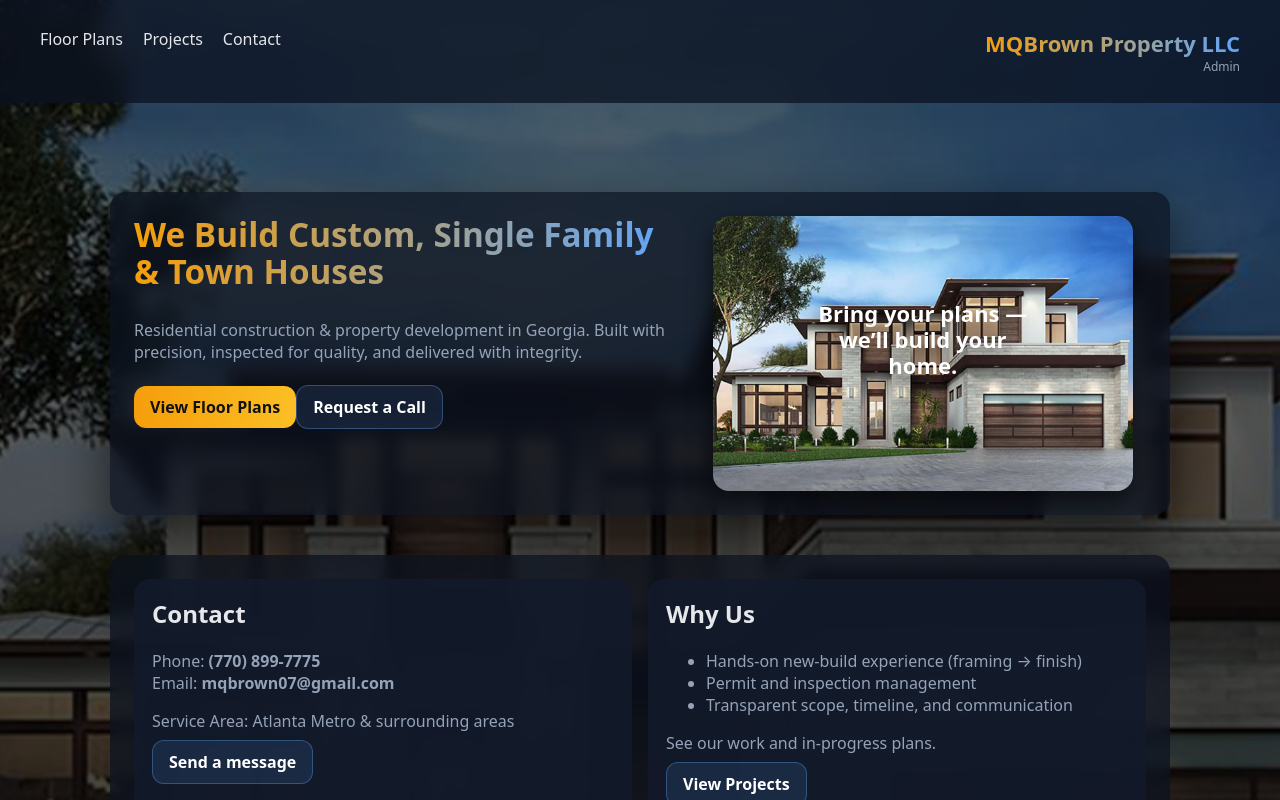
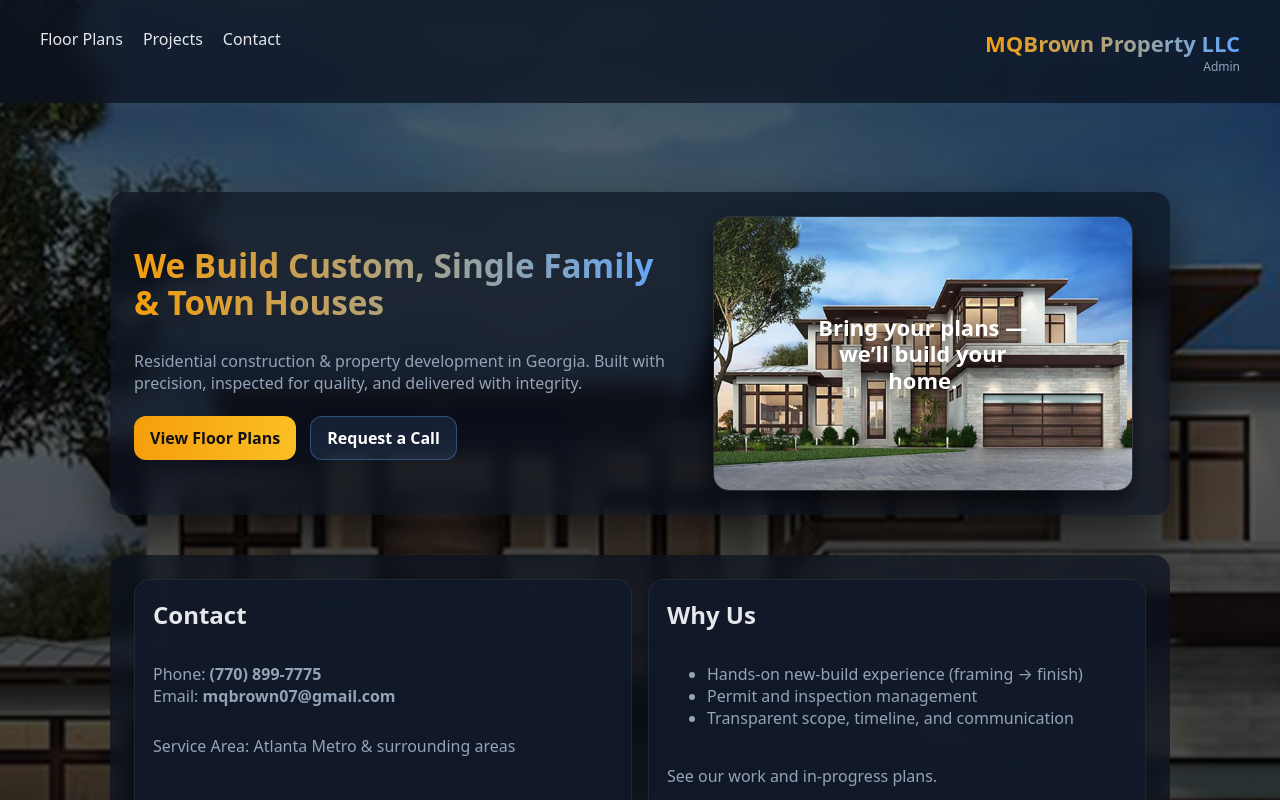
Before and after one commit to MQBrown/MelWebsiteRepo, a React (Vite) app: page / in a window 1280 px wide. Shown: the top 800 px of the page. Built offline with nearby package versions, Linux system fonts and the light colour scheme.

Commit message:
Update styles.css

```diff
--- a/src/styles.css
+++ b/src/styles.css
@@ -8,9 +8,6 @@
 
   --brand:#f59e0b;
   --brand2:#60a5fa;
-
-  --border: rgba(255,255,255,0.10);
-  --ring: rgba(96,165,250,0.55);
 
   --radius-lg: 16px;
   --radius-xl: 22px;
@@ -34,7 +31,7 @@ body{
 .container{
   max-width:1100px;
   margin:120px auto 40px;
-  padding:32px 20px;   /* ✅ reduced */
+  padding:32px 20px;
 }
 
 /* ===== NAV ===== */
@@ -48,7 +45,7 @@ body{
   justify-content:space-between;
   align-items:flex-start;
 
-  padding:28px 40px;   /* slightly smaller */
+  padding:28px 40px;
 
   backdrop-filter: blur(12px);
   background: rgba(11,18,32,0.75);
@@ -80,7 +77,7 @@ body{
 }
 
 .brand-right a{
-  font-size:22px;   /* slightly smaller */
+  font-size:22px;
   font-weight:900;
   text-decoration:none;
 
@@ -97,7 +94,7 @@ body{
 
 /* ===== HERO ===== */
 .hero{
-  margin:0 auto 40px;   /* ✅ tighter */
+  margin:0 auto 40px;
   padding:32px;
 
   border-radius:var(--radius-xl);
@@ -115,6 +112,7 @@ body{
 @media(min-width:900px){
   .hero-split{
     grid-template-columns:1.2fr 1fr;
+    align-items:center;
   }
 }
 
@@ -124,13 +122,7 @@ body{
   gap:14px;
 }
 
-.hero-image{
-  width:100%;
-  max-width:420px;
-  border-radius:var(--radius-lg);
-  box-shadow:0 12px 25px rgba(0,0,0,.6);
-}
-
+/* ✅ CRITICAL: anchor overlay positioning to the image area */
 .hero-right{
   position:relative;
   display:flex;
@@ -138,31 +130,36 @@ body{
   align-items:center;
 }
 
-/* ✅ THIS IS THE MISSING PIECE */
+.hero-image{
+  width:100%;
+  max-width:420px;
+  border-radius:var(--radius-lg);
+  box-shadow:0 12px 25px rgba(0,0,0,.6);
+  border: 1px solid rgba(255,255,255,0.08);
+  object-fit:cover;
+}
+
+/* ✅ Overlay text centered over the image (matches your screenshot) */
 .hero-overlay-text{
   position:absolute;
-
   top:50%;
   left:50%;
   transform:translate(-50%, -50%);
 
   text-align:center;
-
-  font-size:22px;        /* tighter like screenshot */
+  font-size:22px;
   font-weight:800;
   line-height:1.2;
 
   max-width:260px;
   color:#fff;
-
   text-shadow:0 6px 20px rgba(0,0,0,0.85);
+  pointer-events:none; /* so clicks go to image/buttons normally */
 }
-
-
 
 /* HERO TEXT (BALANCED) */
 .h1{
-  font-size:clamp(28px,2.6vw,42px);  /* ✅ reduced */
+  font-size:clamp(28px,2.6vw,42px);
   font-weight:900;
   line-height:1.1;
   margin:0;
@@ -173,7 +170,7 @@ body{
 }
 
 .sub{
-  font-size:16px;   /* ✅ reduced */
+  font-size:16px;
   color:var(--muted);
   margin-bottom:8px;
 }
@@ -188,7 +185,7 @@ body{
   border-radius:12px;
   font-weight:700;
 
-  text-decoration:none;
+  text-decoration:none; /* remove hyperlink underline */
   border:none;
   cursor:pointer;
 
@@ -197,6 +194,9 @@ body{
 
   transition:all .2s ease;
 }
+
+/* prevent visited link colors when using <Link> */
+.btn:link, .btn:visited{ color:#111; text-decoration:none; }
 
 .btn:hover{
   transform:translateY(-1px);
@@ -209,9 +209,18 @@ body{
   border:1px solid rgba(96,165,250,.35);
 }
 
+.btn.secondary:link, .btn.secondary:visited{ color:#fff; }
+
+/* HERO buttons row */
+.hero-actions{
+  display:flex;
+  gap:14px;
+  flex-wrap:wrap;
+}
+
 /* ===== SECTION ===== */
 .section{
-  margin-top:40px;   /* ✅ tighter */
+  margin-top:40px;
   padding:24px;
 
   border-radius:var(--radius-lg);
@@ -223,23 +232,35 @@ body{
 .grid{
   display:grid;
   grid-template-columns:repeat(12,1fr);
-  gap:16px;   /* ✅ smaller gap */
+  gap:16px;
 }
 
 /* ===== CARDS ===== */
 .card{
   grid-column:span 12;
-
   padding:18px;
   border-radius:16px;
-
   background:rgba(18,26,43,.9);
+  border: 1px solid rgba(255,255,255,0.06);
 }
 
 @media(min-width:900px){
   .card.half{
     grid-column:span 6;
   }
+}
+
+/* ✅ Button alignment mode (ONLY when you add className="grid equalize") */
+.grid.equalize .card{
+  display:flex;
+  flex-direction:column;
+  gap:12px;
+  min-height:260px; /* gentle equalization */
+}
+
+.grid.equalize .card .btn{
+  margin-top:auto;          /* push button to bottom */
+  align-self:flex-start;    /* keep left aligned */
 }
 
 /* ===== INPUT ===== */
@@ -270,16 +291,6 @@ body{
   to{opacity:1; transform:translateY(0);}
 }
 
-/* ✅ CRITICAL FIX: ALWAYS VISIBLE */
-.reveal{
-  opacity:1;
-  transform:translateY(0);
-}
-
-.reveal.is-visible{
-  animation:fadeUp .5s ease both;
-}
-
-.hero-overlay-text{
-  top:45%;
-}
+/* visible by default so pages never "disappear" */
+.reveal{ opacity:1; transform:translateY(0); }
+.reveal.is-visible{ animation:fadeUp .5s ease both; }
```
